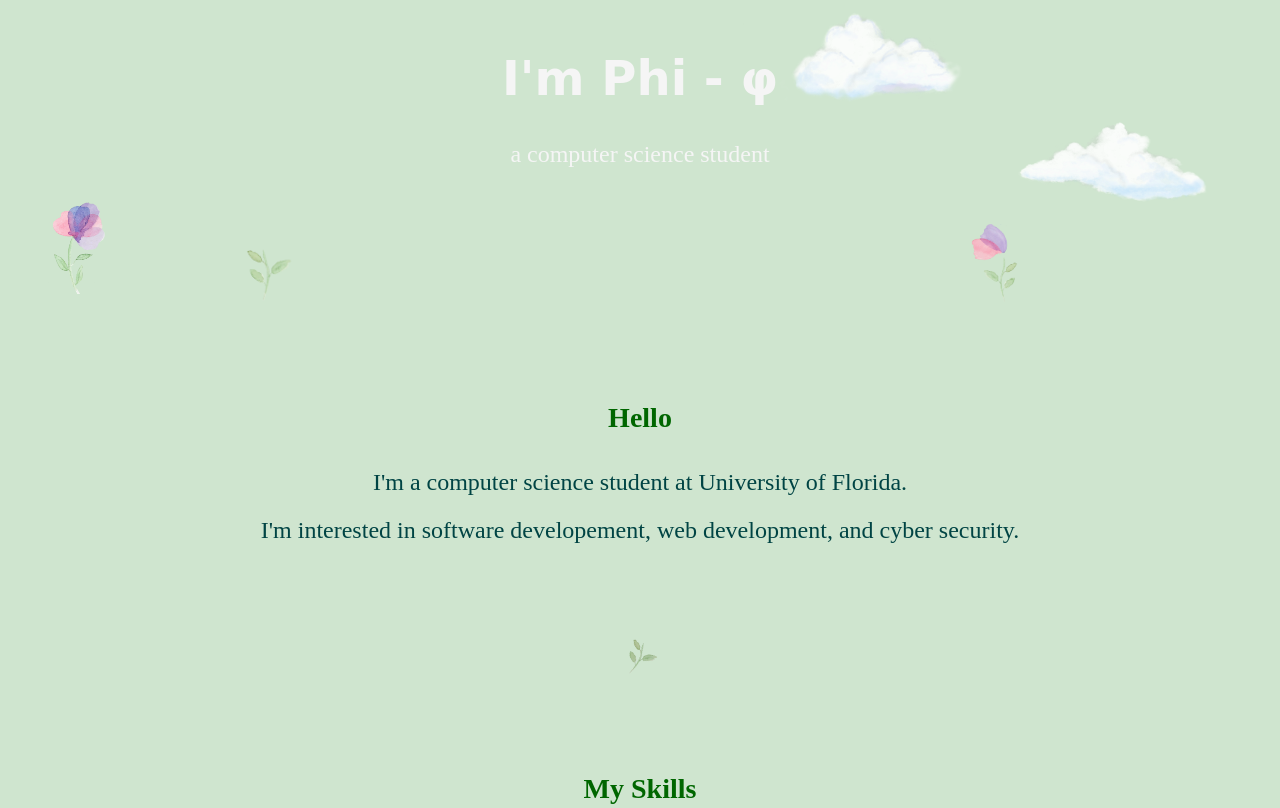
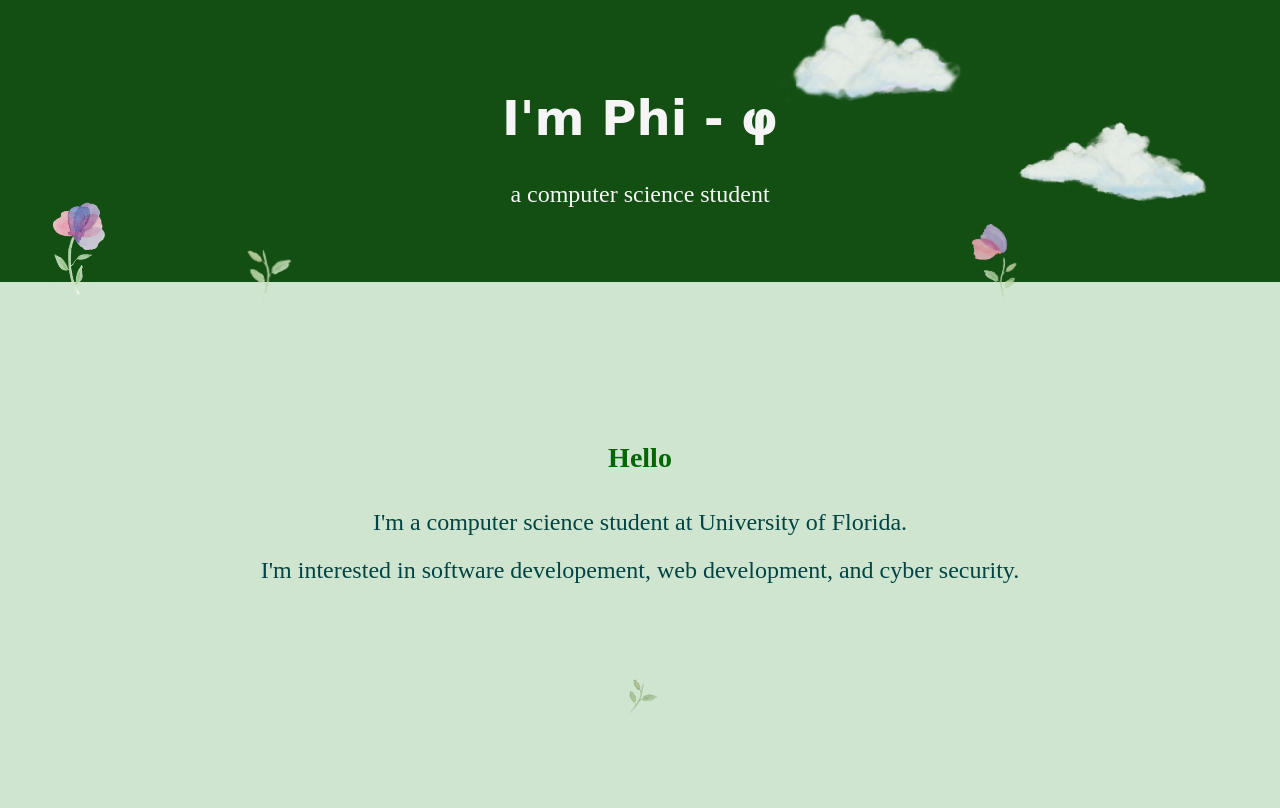
Before and after one commit to phidoantn/PhiDoan, a plain HTML site: page index.html in a window 1280 px wide. Shown: the top 808 px of the page. Drawn offline with Linux system fonts and the light colour scheme.

Commit message:
Update styles.css

```diff
--- a/styles.css
+++ b/styles.css
@@ -124,7 +124,8 @@ position:relative;
 }
 
 .topcontainer{
-  background-color: #134e13
+  background-color: #134e13;
+  position: relative;
   padding-top: 40px;
   padding-bottom: 40px;
 }
```
